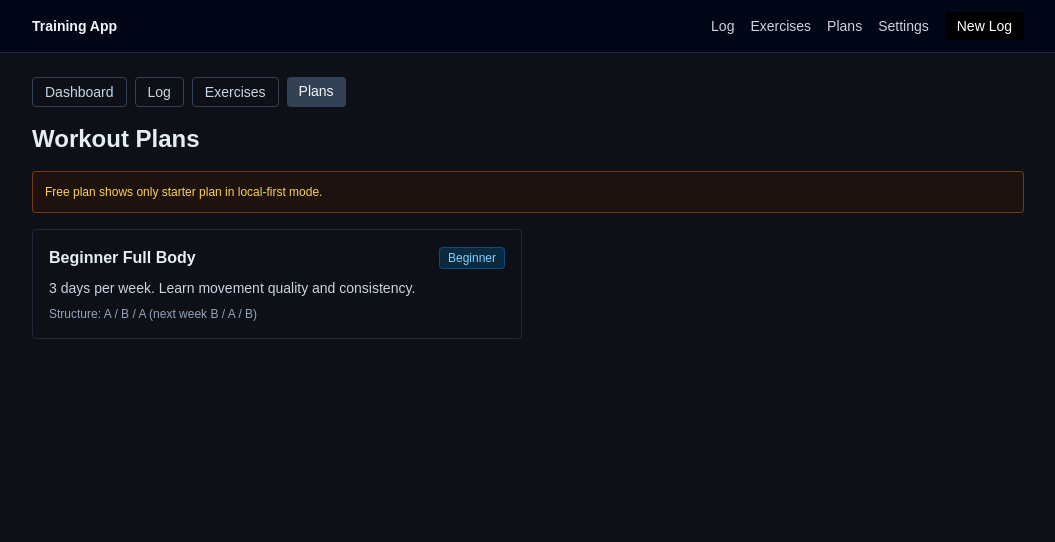
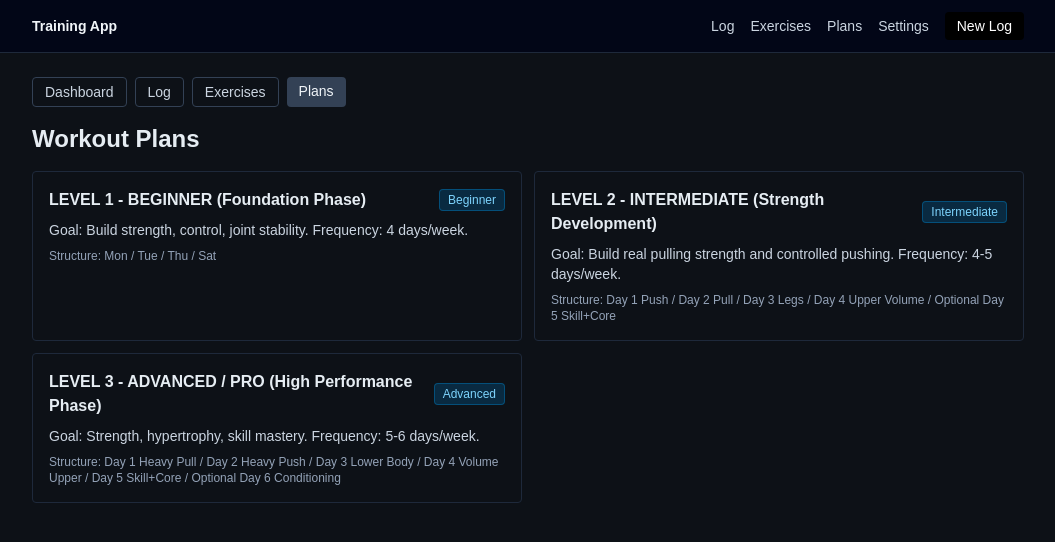
Before and after one commit to naokiwork/training_app, a Next.js app: page /plans in a window 1280 px wide. Shown: the top 542 px of the page, without its empty margins (112-1167 px from the left). Built offline with nearby package versions, Linux system fonts and the light colour scheme.

Commit message:
Update 変更内容

```diff
--- a/app/plans/page.tsx
+++ b/app/plans/page.tsx
@@ -6,8 +6,7 @@ import { plans } from "@/data/plans";
 export const dynamic = "force-dynamic";
 
 export default async function PlansPage() {
-  const premium = false;
-  const visiblePlans = premium ? plans : plans.slice(0, 1);
+  const visiblePlans = plans;
 
   return (
     <section className="space-y-4">
@@ -20,11 +19,6 @@ export default async function PlansPage() {
         ]}
       />
       <h1 className="text-2xl font-bold">Workout Plans</h1>
-      {!premium ? (
-        <p className="rounded border border-amber-700/60 bg-amber-950/30 p-3 text-xs text-amber-300">
-          Free plan shows only starter plan in local-first mode.
-        </p>
-      ) : null}
       {visiblePlans.length === 0 ? (
         <div className="rounded border border-slate-800 p-4 text-sm text-slate-400">
           No plans available.
--- a/data/plans.ts
+++ b/data/plans.ts
@@ -22,133 +22,183 @@ export type Plan = {
 
 export const plans: Plan[] = [
   {
-    id: "beginner-fullbody",
-    title: "Beginner Full Body",
+    id: "level-1-beginner-foundation",
+    title: "LEVEL 1 - BEGINNER (Foundation Phase)",
     level: "Beginner",
-    summary: "3 days per week. Learn movement quality and consistency.",
-    weeklyStructure: "A / B / A (next week B / A / B)",
+    summary: "Goal: Build strength, control, joint stability. Frequency: 4 days/week.",
+    weeklyStructure: "Mon / Tue / Thu / Sat",
     progressionRule:
-      "When all sets hit the top of range with good form, add 1-2 reps next week or move to a harder variation.",
+      "When you can do the top reps cleanly for all sets, increase reps or move to a harder variation.",
     days: [
       {
-        day: "Day A",
-        focus: "Push + Pull + Legs + Core",
+        day: "Day 1 - Push Focus",
+        focus: "Push strength and trunk stability",
         items: [
-          { exerciseName: "Incline Push-up", sets: 3, repRange: "8-12" },
-          { exerciseName: "Inverted Row", sets: 3, repRange: "8-12" },
-          { exerciseName: "Bodyweight Squat", sets: 3, repRange: "12-15" },
+          { exerciseName: "Push-ups (knee or incline if needed)", sets: 3, repRange: "8-12 (Rest 60-90 sec)" },
+          { exerciseName: "Pike Push-up (short inverted V)", sets: 3, repRange: "6-10" },
+          { exerciseName: "Bench or Assisted Dips", sets: 3, repRange: "6-8" },
           { exerciseName: "Plank", sets: 3, repRange: "30-45 sec" },
         ],
       },
       {
-        day: "Day B",
-        focus: "Shoulders + Pull + Single Leg + Core",
+        day: "Day 2 - Lower Body + Core",
+        focus: "Lower body endurance and core control",
         items: [
-          { exerciseName: "Pike Push-up", sets: 3, repRange: "6-10" },
-          { exerciseName: "Pull-up (assisted if needed)", sets: 3, repRange: "5-8" },
-          { exerciseName: "Split Squat", sets: 3, repRange: "8-10 / side" },
-          { exerciseName: "Hollow Body Hold", sets: 3, repRange: "20-30 sec" },
+          { exerciseName: "Bodyweight Squat", sets: 4, repRange: "10-15" },
+          { exerciseName: "Bulgarian Split Squat", sets: 3, repRange: "8 each leg" },
+          { exerciseName: "Glute Bridge", sets: 3, repRange: "12-15" },
+          { exerciseName: "Hollow Hold (bent knee if needed)", sets: 3, repRange: "20-30 sec" },
+        ],
+      },
+      {
+        day: "Day 3 - Pull Focus",
+        focus: "Pulling strength and hanging control",
+        items: [
+          { exerciseName: "Inverted Rows", sets: 4, repRange: "8-12" },
+          { exerciseName: "Negative Pull-ups", sets: 3, repRange: "3-5 (3-5 sec down)" },
+          { exerciseName: "Dead Hang", sets: 3, repRange: "20-30 sec" },
+          { exerciseName: "Plank or Side Plank", sets: 3, repRange: "30 sec" },
+        ],
+      },
+      {
+        day: "Day 4 - Full Body",
+        focus: "Balanced full-body session",
+        items: [
+          { exerciseName: "Push-ups", sets: 3, repRange: "10" },
+          { exerciseName: "Bodyweight Squats", sets: 3, repRange: "15" },
+          { exerciseName: "Inverted Rows", sets: 3, repRange: "10" },
+          { exerciseName: "Hollow Hold", sets: 3, repRange: "25 sec" },
         ],
       },
     ],
   },
   {
-    id: "intermediate-upper-lower",
-    title: "Intermediate Upper/Lower",
+    id: "level-2-intermediate-strength",
+    title: "LEVEL 2 - INTERMEDIATE (Strength Development)",
     level: "Intermediate",
-    summary: "4 days per week. Build volume and improve performance.",
-    weeklyStructure: "Upper 1 / Lower 1 / Upper 2 / Lower 2",
+    summary: "Goal: Build real pulling strength and controlled pushing. Frequency: 4-5 days/week.",
+    weeklyStructure: "Day 1 Push / Day 2 Pull / Day 3 Legs / Day 4 Upper Volume / Optional Day 5 Skill+Core",
     progressionRule:
-      "Use double progression: hit rep cap first, then increase variation difficulty.",
+      "Add reps until upper range, then move to a harder variation (elevated, slower tempo, pause reps).",
     days: [
       {
-        day: "Upper 1",
-        focus: "Vertical push/pull",
+        day: "Day 1 - Push Strength",
+        focus: "Push power and shoulder control",
         items: [
-          { exerciseName: "Pull-up", sets: 4, repRange: "6-8" },
-          { exerciseName: "Dip", sets: 4, repRange: "6-8" },
-          { exerciseName: "Inverted Row", sets: 3, repRange: "10-12" },
+          { exerciseName: "Standard Push-ups (feet elevated if strong)", sets: 4, repRange: "12-15" },
+          { exerciseName: "Dips", sets: 4, repRange: "6-10" },
+          { exerciseName: "Pike Push-ups (deeper range)", sets: 4, repRange: "8-12" },
+          { exerciseName: "Hollow Hold", sets: 3, repRange: "30-45 sec" },
         ],
       },
       {
-        day: "Lower 1",
-        focus: "Squat dominant",
+        day: "Day 2 - Pull Strength",
+        focus: "Strict pull progress",
         items: [
-          { exerciseName: "Bodyweight Squat", sets: 4, repRange: "12-15" },
-          { exerciseName: "Bulgarian Split Squat", sets: 3, repRange: "8-10 / side" },
-          { exerciseName: "Plank", sets: 3, repRange: "45-60 sec" },
+          { exerciseName: "Pull-ups", sets: 4, repRange: "5-8" },
+          { exerciseName: "Inverted Rows (feet elevated)", sets: 3, repRange: "8-12" },
+          { exerciseName: "Hanging Knee Raises", sets: 3, repRange: "8-12" },
+          { exerciseName: "Dead Hang", sets: 3, repRange: "30 sec" },
         ],
       },
       {
-        day: "Upper 2",
-        focus: "Horizontal push/pull + core",
+        day: "Day 3 - Legs Power",
+        focus: "Lower body power and trunk endurance",
         items: [
-          { exerciseName: "Push-up", sets: 4, repRange: "10-15" },
-          { exerciseName: "Inverted Row", sets: 4, repRange: "10-12" },
-          { exerciseName: "Hanging Leg Raise", sets: 3, repRange: "8-12" },
+          { exerciseName: "Bodyweight Squats (3 sec down)", sets: 4, repRange: "15" },
+          { exerciseName: "Bulgarian Split Squats", sets: 4, repRange: "10 each leg" },
+          { exerciseName: "Jump Squats", sets: 3, repRange: "8" },
+          { exerciseName: "Plank", sets: 3, repRange: "45 sec" },
         ],
       },
       {
-        day: "Lower 2",
-        focus: "Single-leg and posterior chain",
+        day: "Day 4 - Upper Volume",
+        focus: "Volume with clean form",
         items: [
-          { exerciseName: "Bulgarian Split Squat", sets: 4, repRange: "8-12 / side" },
-          { exerciseName: "Bodyweight Squat (tempo)", sets: 3, repRange: "10-12" },
-          { exerciseName: "Hollow Body Hold", sets: 3, repRange: "20-40 sec" },
+          { exerciseName: "Push-ups", sets: 3, repRange: "max reps (leave 2 in reserve)" },
+          { exerciseName: "Pull-ups", sets: 3, repRange: "max reps (clean form)" },
+          { exerciseName: "Dips", sets: 3, repRange: "8-10" },
+          { exerciseName: "Hanging Knee Raises", sets: 3, repRange: "12" },
+        ],
+      },
+      {
+        day: "Optional Day 5 - Skill + Core",
+        focus: "Skill practice and stability",
+        items: [
+          { exerciseName: "Hollow Hold", sets: 4, repRange: "40 sec" },
+          { exerciseName: "Scapular Pull-ups", sets: 3, repRange: "10" },
+          { exerciseName: "Wall Handstand Practice", sets: 1, repRange: "10 minutes total" },
         ],
       },
     ],
   },
   {
-    id: "advanced-strength-skill",
-    title: "Advanced Strength + Skill",
+    id: "level-3-advanced-pro",
+    title: "LEVEL 3 - ADVANCED / PRO (High Performance Phase)",
     level: "Advanced",
-    summary: "5 days per week. Combine strength work with skill practice.",
-    weeklyStructure: "Push / Pull / Skill / Legs / Mixed",
+    summary: "Goal: Strength, hypertrophy, skill mastery. Frequency: 5-6 days/week.",
+    weeklyStructure: "Day 1 Heavy Pull / Day 2 Heavy Push / Day 3 Lower Body / Day 4 Volume Upper / Day 5 Skill+Core / Optional Day 6 Conditioning",
     progressionRule:
-      "Run 2 hard weeks + 1 easier week. Keep RPE mostly 8-9 on primary work.",
+      "Add weight, use slower tempo (4 sec eccentric), add bottom pause, or reduce rest to 45 sec for conditioning.",
     days: [
       {
-        day: "Push",
-        focus: "High-intensity pressing",
+        day: "Day 1 - Heavy Pull",
+        focus: "Heavy vertical pulling and anti-swing core",
         items: [
-          { exerciseName: "Dip", sets: 5, repRange: "4-8" },
-          { exerciseName: "Pike Push-up", sets: 4, repRange: "5-8" },
-          { exerciseName: "Push-up", sets: 3, repRange: "AMRAP-2" },
+          { exerciseName: "Pull-ups (weighted if possible)", sets: 5, repRange: "5" },
+          { exerciseName: "Chest-to-bar Pull-ups", sets: 4, repRange: "6" },
+          { exerciseName: "Hanging Leg Raises (straight legs)", sets: 4, repRange: "10" },
+          { exerciseName: "Front Lever Tuck Hold", sets: 4, repRange: "15-20 sec" },
         ],
       },
       {
-        day: "Pull",
-        focus: "Vertical pulling strength",
+        day: "Day 2 - Heavy Push",
+        focus: "Heavy push and inversion skill",
         items: [
-          { exerciseName: "Pull-up", sets: 5, repRange: "4-8" },
-          { exerciseName: "Inverted Row", sets: 4, repRange: "8-12" },
-          { exerciseName: "Hanging Leg Raise", sets: 3, repRange: "10-15" },
+          { exerciseName: "Dips (weighted if possible)", sets: 5, repRange: "5" },
+          { exerciseName: "Decline Push-ups", sets: 4, repRange: "15" },
+          { exerciseName: "Pike Push-ups (feet elevated)", sets: 4, repRange: "10" },
+          { exerciseName: "Handstand Hold", sets: 1, repRange: "10-15 min practice" },
         ],
       },
       {
-        day: "Skill",
-        focus: "Skill accumulation",
+        day: "Day 3 - Lower Body Strength",
+        focus: "Single-leg strength and power",
         items: [
-          { exerciseName: "Handstand progression", sets: 6, repRange: "20-40 sec" },
-          { exerciseName: "Hollow Body Hold", sets: 4, repRange: "20-45 sec" },
+          { exerciseName: "Pistol Squat (assisted if needed)", sets: 4, repRange: "6 each leg" },
+          { exerciseName: "Bulgarian Split Squat (3 sec down)", sets: 4, repRange: "8" },
+          { exerciseName: "Jump Squats", sets: 4, repRange: "10" },
+          { exerciseName: "Plank (weighted if possible)", sets: 3, repRange: "60 sec" },
         ],
       },
       {
-        day: "Legs",
-        focus: "Lower body capacity",
+        day: "Day 4 - Volume Upper",
+        focus: "Upper volume and clean movement",
         items: [
-          { exerciseName: "Bulgarian Split Squat", sets: 5, repRange: "6-10 / side" },
-          { exerciseName: "Bodyweight Squat", sets: 4, repRange: "12-20" },
+          { exerciseName: "Pull-ups", sets: 4, repRange: "8-10" },
+          { exerciseName: "Dips", sets: 4, repRange: "10-12" },
+          { exerciseName: "Push-ups (slow tempo)", sets: 3, repRange: "20" },
+          { exerciseName: "Hanging Leg Raises", sets: 3, repRange: "12" },
         ],
       },
       {
-        day: "Mixed",
-        focus: "Volume and weak-point work",
+        day: "Day 5 - Skill + Core",
+        focus: "Skill mastery and core density",
         items: [
-          { exerciseName: "Push-up", sets: 4, repRange: "10-20" },
-          { exerciseName: "Inverted Row", sets: 4, repRange: "10-15" },
-          { exerciseName: "Plank", sets: 4, repRange: "45-90 sec" },
+          { exerciseName: "Front Lever Progression", sets: 4, repRange: "sets" },
+          { exerciseName: "Handstand Practice", sets: 1, repRange: "15-20 min" },
+          { exerciseName: "Hollow Hold", sets: 4, repRange: "45 sec" },
+          { exerciseName: "Scapular Pull-ups", sets: 3, repRange: "12" },
+        ],
+      },
+      {
+        day: "Optional Day 6 - Conditioning",
+        focus: "Circuit (4 rounds, minimal rest)",
+        items: [
+          { exerciseName: "Pull-ups", sets: 4, repRange: "8" },
+          { exerciseName: "Push-ups", sets: 4, repRange: "20" },
+          { exerciseName: "Jump Squats", sets: 4, repRange: "15" },
+          { exerciseName: "Hanging Knee Raises", sets: 4, repRange: "12" },
         ],
       },
     ],
```
